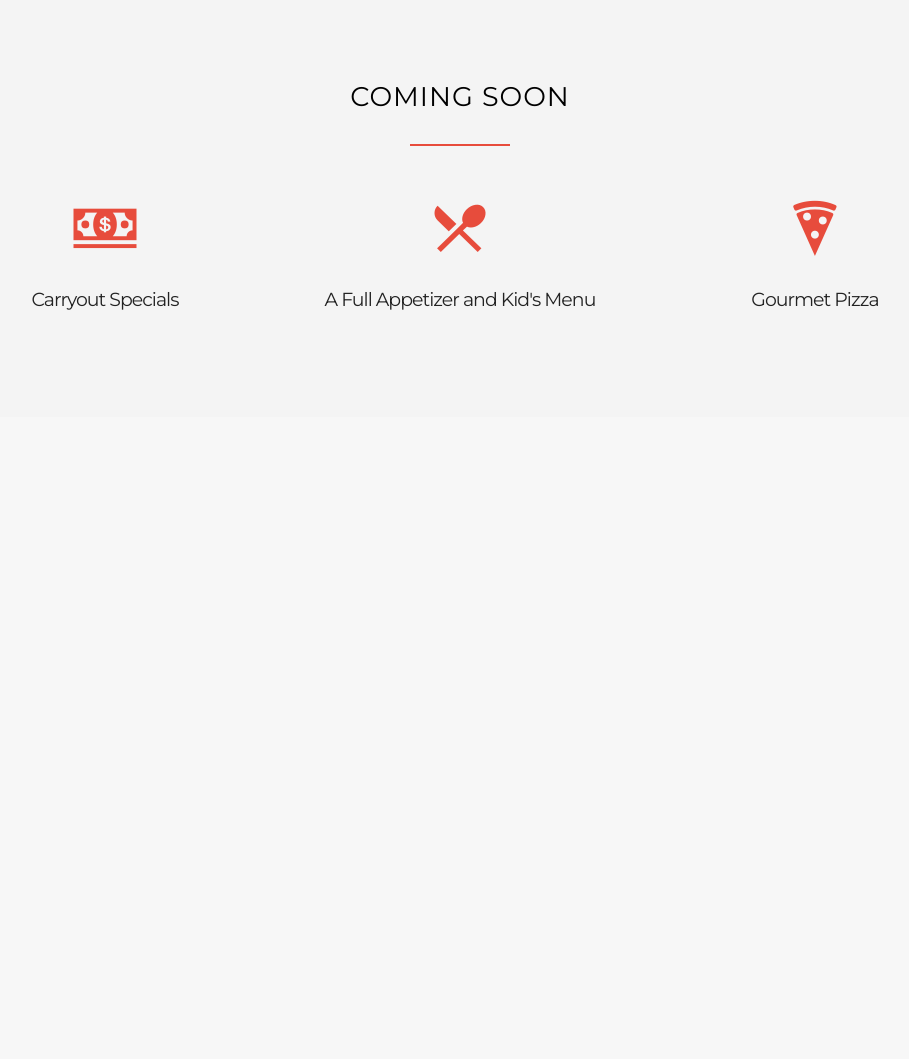
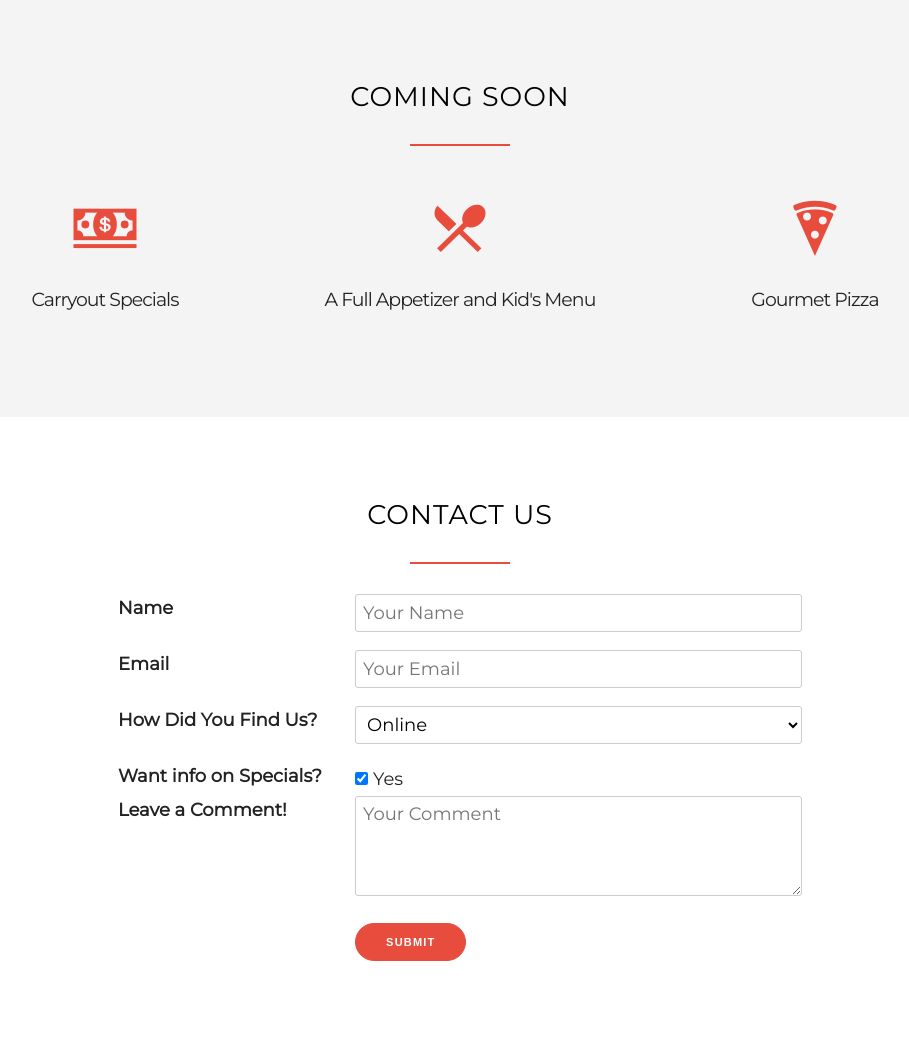
Before and after one commit to tflem/pizza_plus, a PHP site: page /index.html in a window 1280 px wide. Shown: the part 2502-3561 px from the top of the page, without its empty margins (180-1089 px from the left). Before the commit the page ends 2812 px from the top, so only its background shows below. Run offline with PHP 8.4, Linux system fonts and the light colour scheme; some web fonts are replaced.

Commit message:
Add contact us form

```diff
--- a/index.html
+++ b/index.html
@@ -10,6 +10,12 @@
   <!-- Mobile Meta Information -->
   <meta name="viewport" content="width=device-width, initial-scale=1, maximum-scale=1">
 
+  <!-- CSS -->
+  <link rel="stylesheet" type="text/css" href="resources/vendors/css/normalize.min.css">
+  <link rel="stylesheet" href="resources/vendors/css/skeleton.css">
+  <link rel="stylesheet" type="text/css" href="resources/css/style.css">
+  <link rel="stylesheet" type="text/css" href="resources/vendors/css/ionicons.min.css">
+
   <!-- Fonts -->
   <link href="https://fonts.googleapis.com/css?family=Montserrat:400,400i" rel="stylesheet">
   <link href="https://fonts.googleapis.com/css?family=Concert+One" rel="stylesheet">
@@ -17,11 +23,7 @@
   <!-- Favicon -->
   <link rel="shortcut icon" href="resources/css/img/pizza.ico">
 
-  <!-- CSS -->
-  <link rel="stylesheet" type="text/css" href="resources/vendors/css/normalize.min.css">
-  <link rel="stylesheet" href="resources/vendors/css/skeleton.css">
-  <link rel="stylesheet" type="text/css" href="resources/css/style.css">
-  <link rel="stylesheet" type="text/css" href="resources/vendors/css/ionicons.min.css">
+
 
 </head>
 <body>
@@ -136,5 +138,70 @@
       </div>
     </div>
   </div>
-  </body>
-  </html>
+</section>
+
+  <!-- Contact Us -->
+
+  <section class="contact-us">
+    <div class="row">
+      <h3>Contact Us</h3>
+    </div>
+    <div class="row">
+      <form method="post" action="#" class="contact-form">
+        <div class="row">
+          <div class="four columns menu">
+            <label for="name">Name</label>
+          </div>
+          <div class="eight columns menu">
+            <input type="text" name="name" id="name" placeholder="Your Name" required>
+          </div>
+        </div>
+        <div class="row">
+          <div class="four columns menu">
+            <label for="email">Email</label>
+        </div>
+        <div class="eight columns menu">
+          <input type="email" name="name" id="email" placeholder="Your Email" required>
+        </div>
+      </div>
+      <div class="row">
+        <div class="four columns menu">
+          <label for="find-us">How Did You Find Us?</label>
+      </div>
+      <div class="eight columns menu">
+        <select name="find-us" id="find-us">
+          <option value="word-of-mouth">Word of Mouth</option>
+          <option value="online" selected="">Online</option>
+          <option value="phone-book">Phone Book</option>
+          <option value="advertisement">Radio/TV Ad</option>
+        </select>
+      </div>
+    </div>
+    <div class="row">
+      <div class="four columns menu">
+        <label>Want info on Specials?</label>
+      </div>
+      <div class="eight columns menu">
+        <input type="checkbox" name="specials" id="specials" checked="">Yes
+      </div>
+    </div>
+    <div class="row">
+      <div class="four columns menu">
+        <label>Leave a Comment!</label>
+      </div>
+      <div class="eight columns menu">
+        <textarea name="message" placeholder="Your Comment"></textarea>
+      </div>
+    </div>
+    <div class="row">
+      <div class="four columns menu">
+        <label>&nbsp;</label>
+      </div>
+      <div class="eight columns menu holder">
+        <input type="submit" value="submit">
+      </div>
+    </div>
+  </form>
+</section>
+</body>
+</html>
--- a/resources/css/style.css
+++ b/resources/css/style.css
@@ -10,9 +10,9 @@
 
 html {
     background-color: #FFF;
-    color: #555555;
+    color: #555;
     font-family: 'Montserrat', sans-serif;
-    font-weight: 300;
+    font-weight: 400;
     font-size: 12px;
     text-rendering: optimizeLegibility;
 }
@@ -48,7 +48,7 @@ section {
 h1,
 h2,
 h3 {
-    font-weight: 300;
+    font-weight: 400;
     text-transform: uppercase;
     letter-spacing: 1px;
 }
@@ -119,17 +119,19 @@ h4 {
 /* ------ Buttons ------ */
 
 .btn:link,
-.btn:visited {
+.btn:visited,
+input[type=submit] {
     display: inline-block;
     padding: 10px 30px;
-    font-weight: 300;
+    font-weight: 400;
     text-decoration: none;
     border-radius: 200px;
-    transition: background-color 0.2s, border 0.2s, color 0.2s;
+    transition: background-color 0.3s, border 0.3s, color 0.3s;
 }
 
 .btn-full:link,
-.btn-full:visited {
+.btn-full:visited,
+input[type=submit] {
     background-color: #E74C3C;
     border: 1px solid #E74C3C;
     color: #FFF;
@@ -143,7 +145,9 @@ h4 {
 }
 
 .btn:hover,
-.btn:active {
+.btn:active,
+input[type=submit]:hover,
+input[type=submit]:active {
     background-color: #D62C1A;
 }
 
@@ -167,6 +171,7 @@ header {
     height: 100vh;
     background-size: cover;
     background-position: center;
+    background-attachment: fixed;
 }
 
 .hero-text-box {
@@ -238,5 +243,48 @@ img {
 /* -------------------------------------------- */
 
 .coming-soon {
-  background-color: #F4F4F4
+    background-color: #F4F4F4
 }
+
+/* -------------------------------------------- */
+/* Contact Form */
+/* -------------------------------------------- */
+
+.contact-form {
+    font-family: 'Montserrat', sans-serif;
+    width: 60%;
+    margin: 0 auto;
+}
+
+input[type=text],
+input[type=email],
+select,
+textarea {
+    font-family: 'Montserrat', sans-serif;
+    width: 100%;
+    padding: 7px;
+    border-radius: 3px;
+    outline: none;
+    box-shadow: none !important;
+    border: 1px solid #CCC !important;
+}
+
+textarea {
+    height: 100px;
+}
+
+input[type=checkbox] {
+    margin: 10px 5px 10px 0;
+}
+
+input[type=submit] {
+  line-height: normal;
+  font-weight: bolder;
+}
+
+input[type=submit]:hover {
+  line-height: normal;
+  font-weight: bolder;
+  border: 1px solid #E74C3C;
+  color: #FFF;
+}
```
Also changed, not shown: resources/vendors/css/normalize.min.css (+1 -1 lines).
